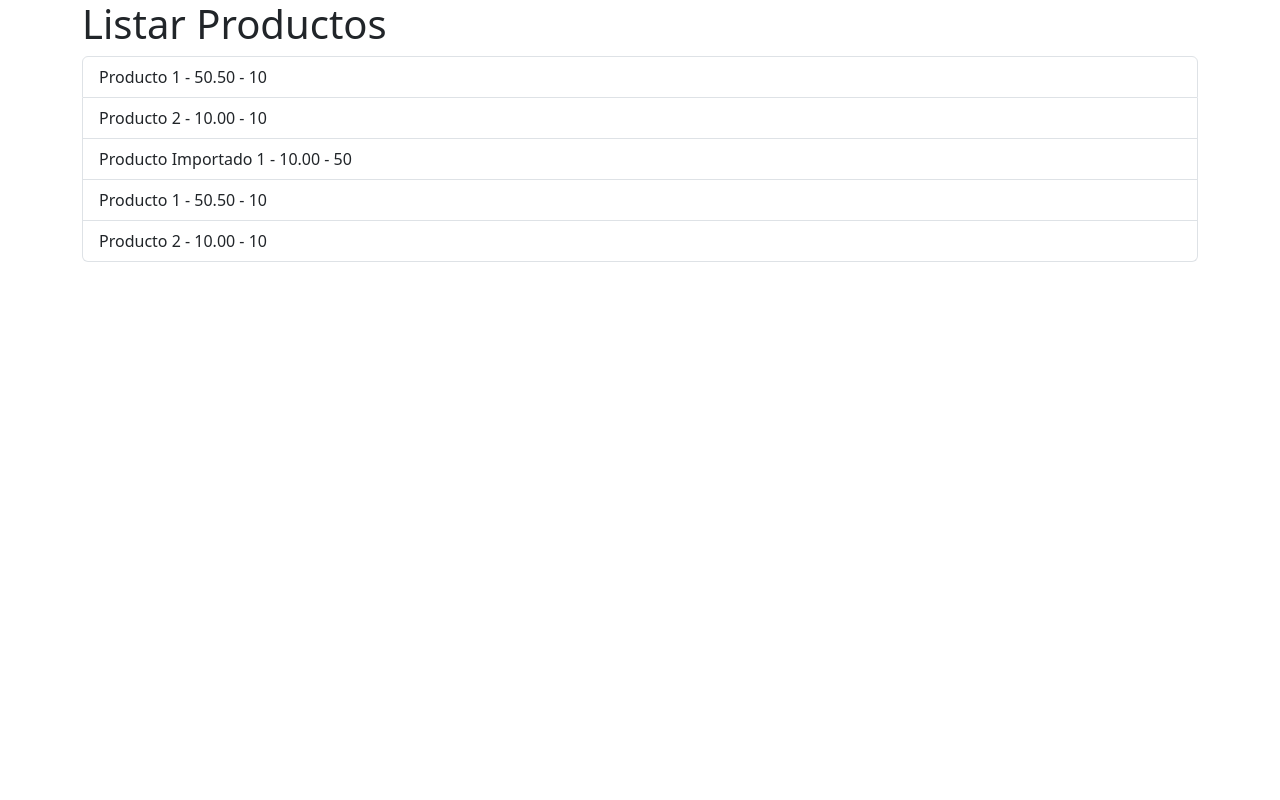
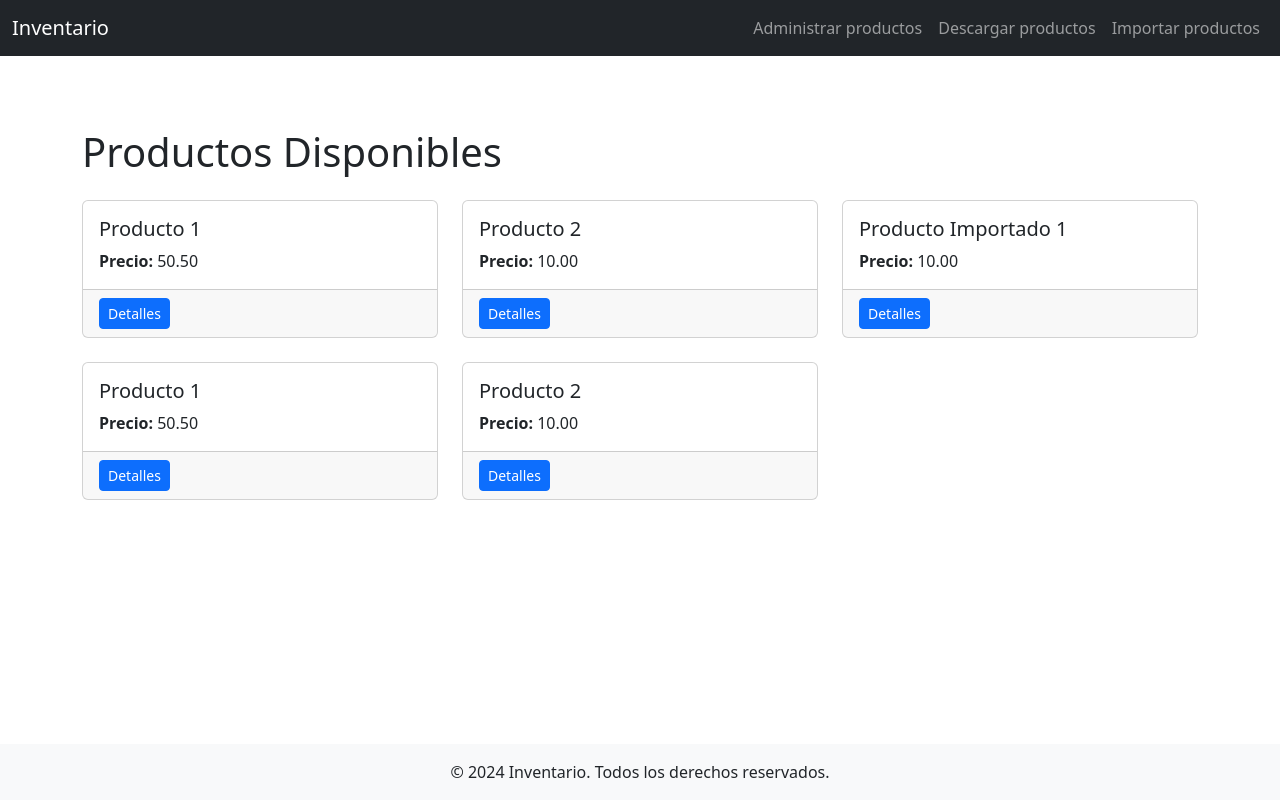
Before and after one commit to NahirCarrera/Ejercicio-2---G6-Django---Jinja2, a Django app: page / in a window 1280 px wide. Run offline with Django 4.2, Linux system fonts and the light colour scheme; data comes from the database, SQL or seed files in the repository; both versions use the stored data as it was after the commit.

Commit message:
Funcionalidades csv

```diff
--- a/productos/models.py
+++ b/productos/models.py
@@ -4,6 +4,7 @@ class Producto(models.Model):
     nombre = models.CharField(max_length=100)
     precio = models.DecimalField(max_digits=10, decimal_places=2)
     cantidad = models.IntegerField()
+    descripcion = models.CharField(max_length=250)
 
     def __str__(self):
         return self.nombre
--- a/productos/templates/base.html
+++ b/productos/templates/base.html
@@ -9,12 +9,57 @@
         {% endblock %}
     </title>
     <link href="https://cdn.jsdelivr.net/npm/bootstrap@5.3.3/dist/css/bootstrap.min.css" rel="stylesheet" integrity="sha384-QWTKZyjpPEjISv5WaRU9OFeRpok6YctnYmDr5pNlyT2bRjXh0JMhjY6hW+ALEwIH" crossorigin="anonymous">
+    <style>
+        body {
+            padding-top: 56px;
+        }
+        footer {
+            background-color: #f8f9fa;
+            padding: 1rem 0;
+            text-align: center;
+            position: fixed;
+            width: 100%;
+            bottom: 0;
+        }
+    </style>
 </head>
 <body>
-    <div class="container">
+    <!-- Navbar -->
+    <nav class="navbar navbar-expand-lg navbar-dark bg-dark fixed-top">
+        <div class="container-fluid">
+            <a class="navbar-brand" href="/">Inventario</a>
+            <button class="navbar-toggler" type="button" data-bs-toggle="collapse" data-bs-target="#navbarNav" aria-controls="navbarNav" aria-expanded="false" aria-label="Toggle navigation">
+                <span class="navbar-toggler-icon"></span>
+            </button>
+            <div class="collapse navbar-collapse" id="navbarNav">
+                <ul class="navbar-nav ms-auto">
+                    <li class="nav-item">
+                        <a class="nav-link" href="/admin">Administrar productos</a>
+                    </li>
+                    <li class="nav-item">
+                        <a class="nav-link" href="/exportar_csv">Descargar productos</a>
+                    </li>
+                    <li class="nav-item">
+                        <a class="nav-link" href="/importar_csv">Importar productos</a>
+                    </li>
+                </ul>
+            </div>
+        </div>
+    </nav>
+
+    <!-- Content -->
+    <div class="container mt-4">
         {% block content %}
         {% endblock %}
     </div>
+
+    <!-- Footer -->
+    <footer>
+        <div class="container">
+            <p class="mb-0">&copy; 2024 Inventario. Todos los derechos reservados.</p>
+        </div>
+    </footer>
+
 <script src="https://cdn.jsdelivr.net/npm/bootstrap@5.3.3/dist/js/bootstrap.bundle.min.js" integrity="sha384-YvpcrYf0tY3lHB60NNkmXc5s9fDVZLESaAA55NDzOxhy9GkcIdslK1eN7N6jIeHz" crossorigin="anonymous"></script>
 </body>
 </html>
--- a/productos/templates/listar.html
+++ b/productos/templates/listar.html
@@ -1,14 +1,77 @@
 {% extends "base.html" %}
 
-{% block title %} Listar Productos {% endblock %}
+{% block title %}Listar Productos{% endblock %}
 
-{% block content%}
-<h1>Listar Productos</h1>
-<ul class="list-group">
-    {% for producto in productos %}
-    <li class="list-group-item">
-        {{ producto.nombre }} - {{ producto.precio }} - {{ producto.cantidad }}
-    </li>
-    {% endfor %}
-</ul>
-{% endblock%}
+{% block content %}
+<div class="py-5">
+    <h1 class="mb-4">Productos Disponibles</h1>
+    <div class="row">
+        {% for producto in productos %}
+        <div class="col-md-4 mb-4">
+            <div class="card h-100">
+                <div class="card-body">
+                    <h5 class="card-title">{{ producto.nombre }}</h5>
+                    <p class="card-text"><strong>Precio:</strong> {{ producto.precio}}</p>
+                </div>
+                <div class="card-footer">
+                    <button class="btn btn-primary btn-sm details-btn" data-product-id="{{ producto.id }}">Detalles</button>
+                </div>
+            </div>
+        </div>
+        {% endfor %}
+    </div>
+</div>
+
+<!-- Modal for product details -->
+<div class="modal fade" id="detailsModal" tabindex="-1" aria-labelledby="detailsModalLabel" aria-hidden="true">
+    <div class="modal-dialog">
+        <div class="modal-content">
+            <div class="modal-header">
+                <h5 class="modal-title" id="detailsModalLabel">Detalles del Producto</h5>
+                <button type="button" class="btn-close" data-bs-dismiss="modal" aria-label="Close"></button>
+            </div>
+            <div class="modal-body">
+                <p><strong>Nombre:</strong> <span id="modalProductName"></span></p>
+                <p><strong>Precio:</strong> <span id="modalProductPrice"></span></p>
+                <p><strong>Cantidad:</strong> <span id="modalProductQuantity"></span></p>
+                <p><strong>Descripción:</strong> <span id="modalProductDescription"></span></p>
+            </div>
+        </div>
+    </div>
+</div>
+
+{% for producto in productos %}
+<div id="productDetails{{ producto.id }}" class="d-none">
+    <span class="product-name">{{ producto.nombre }}</span>
+    <span class="product-price">{{ producto.precio }}</span>
+    <span class="product-quantity">{{ producto.cantidad }}</span>
+    <span class="product-description">{{ producto.descripcion }}</span>
+</div>
+{% endfor %}
+
+<script>
+document.addEventListener('DOMContentLoaded', function() {
+    const modal = new bootstrap.Modal(document.getElementById('detailsModal'));
+
+    const buttons = document.querySelectorAll('.details-btn');
+    buttons.forEach(button => {
+        button.addEventListener('click', function() {
+            const productId = this.getAttribute('data-product-id');
+            const productDetails = document.getElementById(`productDetails${productId}`);
+
+            const productName = productDetails.querySelector('.product-name').textContent;
+            const productPrice = productDetails.querySelector('.product-price').textContent;
+            const productQuantity = productDetails.querySelector('.product-quantity').textContent;
+            const productDescription = productDetails.querySelector('.product-description').textContent;
+
+            document.getElementById('modalProductName').textContent = productName;
+            document.getElementById('modalProductPrice').textContent = productPrice;
+            document.getElementById('modalProductQuantity').textContent = productQuantity;
+            document.getElementById('modalProductDescription').textContent = productDescription;
+
+            modal.show();
+        });
+    });
+});
+</script>
+{% endblock %}
--- a/productos/urls.py
+++ b/productos/urls.py
@@ -4,4 +4,7 @@ from . import views
 urlpatterns = [
     # URLs de vistas normales
     path('', views.listar_productos, name='listar_productos'),
+    path('exportar_csv/', views.exportar_csv, name='exportar_csv'),
+    path('importar_csv/', views.importar_csv, name='importar_csv'),
+
 ]
--- a/productos/views.py
+++ b/productos/views.py
@@ -1,8 +1,144 @@
 from django.shortcuts import render
 from .models import Producto
+import csv
+from django.shortcuts import render, redirect
+from django.http import HttpResponse
+from .models import Producto
+from decimal import Decimal, InvalidOperation
+from django.core.exceptions import ValidationError
 
 productos = []
 
 def listar_productos(request):
     productos = Producto.objects.all()
     return render(request, 'listar.html', {'productos': productos})
+
+from django.shortcuts import render
+from .models import Producto
+import csv
+from django.shortcuts import render, redirect
+from django.http import HttpResponse
+from .models import Producto
+from decimal import Decimal, InvalidOperation
+from django.core.exceptions import ValidationError
+
+productos = []
+
+def listar_productos(request):
+    productos = Producto.objects.all()
+    return render(request, 'listar.html', {'productos': productos})
+
+def exportar_csv(request):
+    # Crea la respuesta HTTP con el tipo de contenido CSV
+    response = HttpResponse(content_type='text/csv')
+    response['Content-Disposition'] = 'attachment; filename="productos.csv"'
+
+    writer = csv.writer(response)
+    writer.writerow(['Nombre', 'Precio', 'Cantidad'])  # Cabeceras
+
+    productos = Producto.objects.all().values_list('nombre', 'precio', 'cantidad')
+    for producto in productos:
+        writer.writerow(producto)
+
+    return response
+
+def importar_csv(request):
+    if request.method == 'POST':
+        csv_file = request.FILES.get('csv_file')
+
+        if not csv_file or not csv_file.name.endswith('.csv'):
+            return HttpResponse('<script>alert("Por favor, suba un archivo CSV."); window.location.href = "/";</script>')
+
+        file_data = csv_file.read().decode("utf-8")
+        lines = file_data.split("\n")[1:]  # Eliminamos la cabecera para no procesarla
+
+        errores = []
+        productos_importados = 0
+        for line in lines:
+            if line:  # Asegurarse de no procesar líneas vacías
+                fields = line.split(",")
+                try:
+                    nombre = fields[0].strip()
+                    precio = Decimal(fields[1].strip())
+                    cantidad = int(fields[2].strip())
+
+                    Producto.objects.create(nombre=nombre, precio=precio, cantidad=cantidad)
+                    productos_importados += 1
+                except (ValueError, InvalidOperation) as e:
+                    errores.append(f"Error en la línea '{line}': {str(e)}")
+
+        mensaje = f"Productos importados correctamente: {productos_importados}"
+        if errores:
+            mensaje += f" | Errores encontrados: <br>{'<br>'.join(errores)}"
+
+        mensaje += '<script>alert("'+ mensaje +'"); window.location.href = "/";</script>'
+        return HttpResponse(mensaje)
+
+    return render(request, 'importar_csv.html')
+from django.shortcuts import render
+from .models import Producto
+import csv
+from django.shortcuts import render, redirect
+from django.http import HttpResponse
+from .models import Producto
+from decimal import Decimal, InvalidOperation
+from django.core.exceptions import ValidationError
+
+productos = []
+
+def listar_productos(request):
+    productos = Producto.objects.all()
+    return render(request, 'listar.html', {'productos': productos})
+
+def exportar_csv(request):
+    response = HttpResponse(content_type='text/csv')
+    response['Content-Disposition'] = 'attachment; filename="productos.csv"'
+
+    writer = csv.writer(response)
+    writer.writerow(['Nombre', 'Precio', 'Cantidad', 'Descripción'])  # Añadir descripción a la cabecera
+
+    productos = Producto.objects.all().values_list('nombre', 'precio', 'cantidad', 'descripcion')
+    for producto in productos:
+        writer.writerow(producto)
+
+    return response
+
+def importar_csv(request):
+    if request.method == 'POST':
+        csv_file = request.FILES.get('csv_file')
+
+        if not csv_file or not csv_file.name.endswith('.csv'):
+            return HttpResponse('<script>alert("Por favor, suba un archivo CSV."); window.location.href = "/";</script>')
+
+        file_data = csv_file.read().decode("utf-8")
+        lines = file_data.split("\n")[1:]  # Eliminamos la cabecera para no procesarla
+
+        errores = []
+        productos_importados = 0
+        for line in lines:
+            if line:  # Asegurarse de no procesar líneas vacías
+                fields = line.split(",")
+                # Verificar que cada línea tiene suficientes campos
+                if len(fields) < 4:
+                    errores.append(f"Faltan datos en la línea '{line}'. Esperados 4, encontrados {len(fields)}.")
+                    continue
+
+                try:
+                    nombre = fields[0].strip()
+                    precio = Decimal(fields[1].strip())
+                    cantidad = int(fields[2].strip())
+                    descripcion = fields[3].strip()
+
+                    Producto.objects.create(nombre=nombre, precio=precio, cantidad=cantidad, descripcion=descripcion)
+                    productos_importados += 1
+                except (ValueError, InvalidOperation) as e:
+                    errores.append(f"Error en la línea '{line}': {str(e)}")
+
+        mensaje = f"Productos importados correctamente: {productos_importados}"
+        if errores:
+            mensaje += f" | Errores encontrados: <br>{'<br>'.join(errores)}"
+
+            mensaje += '<script>alert("'+ mensaje +'"); window.location.href = "/";</script>'
+        return HttpResponse(mensaje)
+
+    return render(request, 'importar_csv.html')
```
Also changed, not shown: productos/forms.py (added, +7 -0 lines), productos/templates/importar_csv.html (added, +18 -0 lines), db.sqlite3, productos/admin.py (line endings or trailing spaces), productos/migrations/0002_alter_producto_nombre.py (added), productos/migrations/0003_producto_descripcion_alter_producto_nombre.py (added).
